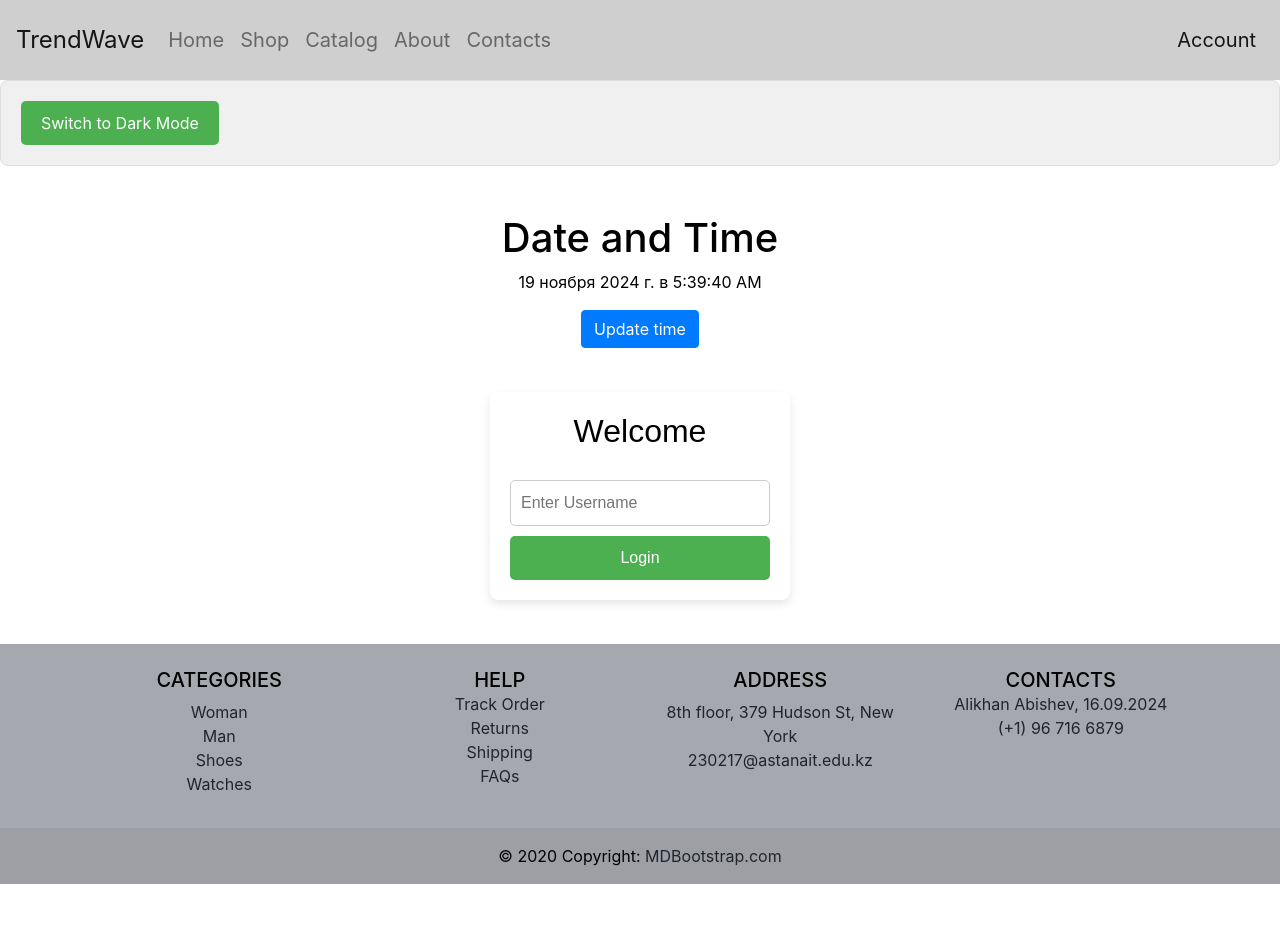
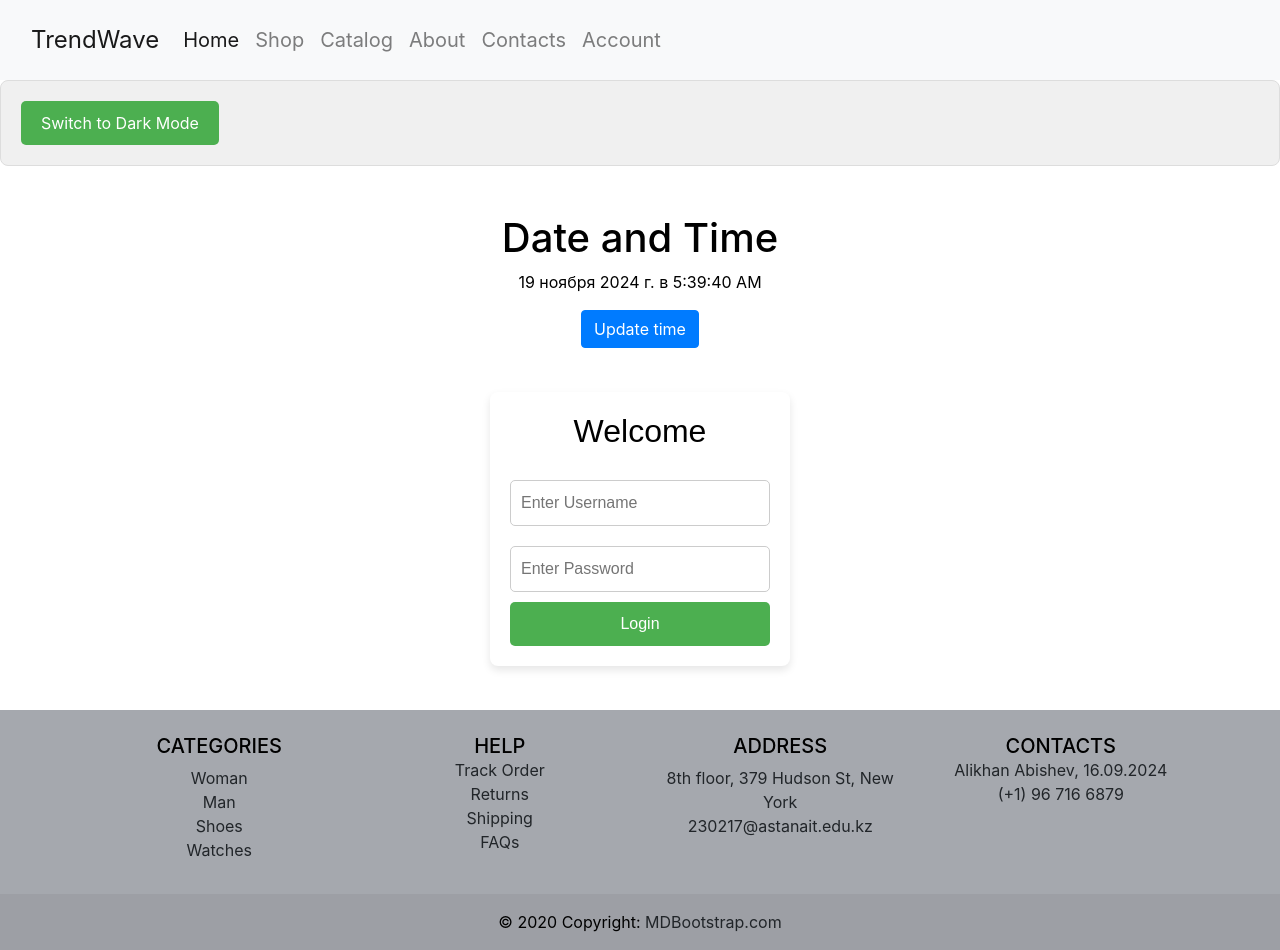
Before and after one commit to AlikhanAbish/JS_project, a plain HTML site: page shop website/login.html in a window 1280 px wide. Both pictures are taken after a click on the button "Login". Before the commit the page ends 884 px from the top, so only its background shows below. Drawn offline with nearby package versions, Linux system fonts and the light colour scheme.

Commit message:
Initial commit

```diff
--- a/shop website/js/login.js
+++ b/shop website/js/login.js
@@ -106,11 +106,13 @@ document.addEventListener("DOMContentLoaded", () => {
   // Login function
   function login() {
     const username = document.getElementById("username").value;
-    if (username) {
+    const password = document.getElementById("password").value;
+    if (username, password) {
       localStorage.setItem("username", username);
+      localStorage.setItem("password", password);
       showWelcomeMessage(username);
     } else {
-      alert("Please enter a username.");
+      alert("Please fill the filds.");
     }
   }
 
--- a/shop website/login.html
+++ b/shop website/login.html
@@ -10,10 +10,20 @@
     </head>
 <body>
 
-    <nav class="navbar navbar-expand-lg navbar-light">
-        <a class="navbar-brand" href="index.html" style="font-size: 1.5rem">TrendWave</a>
-        <ul class="navbar-nav mr-auto" style="font-size: 1.25rem;">
-            <li class="nav-item">
+    <nav class="navbar navbar-expand-lg navbar-light bg-light">
+        <div class="container-fluid">
+
+            <a class="navbar-brand" href="index.html" style="font-size: 1.5rem;">TrendWave</a>
+
+
+            <button class="navbar-toggler" type="button" data-bs-toggle="collapse" data-bs-target="#navbarNav" aria-controls="navbarNav" aria-expanded="false" aria-label="Toggle navigation">
+                <span class="navbar-toggler-icon"></span>
+            </button>
+
+
+            <div class="collapse navbar-collapse" id="navbarNav">
+                <ul class="navbar-nav me-auto mb-2 mb-lg-0" style="font-size: 1.25rem;">
+                    <li class="nav-item active">
                         <a class="nav-link" href="index.html">Home</a>
                     </li>
                     <li class="nav-item">
@@ -29,11 +39,13 @@
                         <a class="nav-link" href="#">Contacts</a>
                     </li>
                 </ul>
-        <ul class="navbar-nav ml-auto" style="font-size: 1.25rem;">
-          <li class="nav-item active">
+                <ul class="navbar-nav ms-auto" style="font-size: 1.25rem;">
+                    <li class="nav-item">
                         <a class="nav-link" href="login.html">Account</a>
                     </li>
                 </ul>
+            </div>
+        </div>
       </nav>
 
     <div class="content-container">
@@ -54,6 +66,7 @@
 
       <div id="login-form">
         <input type="text" id="username" placeholder="Enter Username" required>
+        <input type="text" id="password" placeholder="Enter Password" required>
         <button onclick="login()">Login</button>
       </div>
 
```
Also changed, not shown: shop website/FAQ's.html (+18 -6 lines), shop website/index.html (+39 -2 lines), shop website/products.html (+18 -6 lines). Lines whose indentation alone changed are shown as unchanged.
